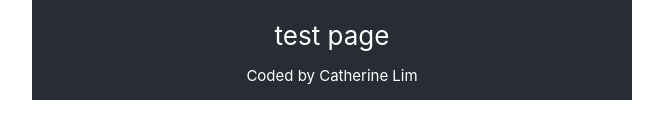
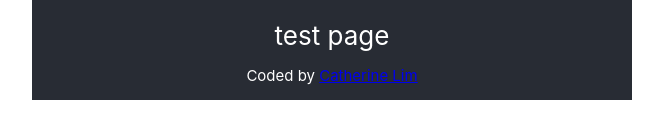
Before and after one commit to catherine1201/2003finalreact, a React (Create React App) app: page / in a window 1280 px wide. Shown: the part 250-388 px from the top of the page, without its empty margins (308-971 px from the left). Built offline with nearby package versions, Linux system fonts and the light colour scheme; no server answers.

Commit message:
added github link

```diff
--- a/src/App.js
+++ b/src/App.js
@@ -10,7 +10,9 @@
         <img src={logo} className="App-logo" alt="logo" />
             <Weather defaultCity="Malacca" />
             <footer>
-             Coded by Catherine Lim
+             Coded by <a href="https://github.com/catherine1201/2003finalreact" target="_blank">
+             Catherine Lim
+             </a>
             </footer>
       </header>
       </div>
```
